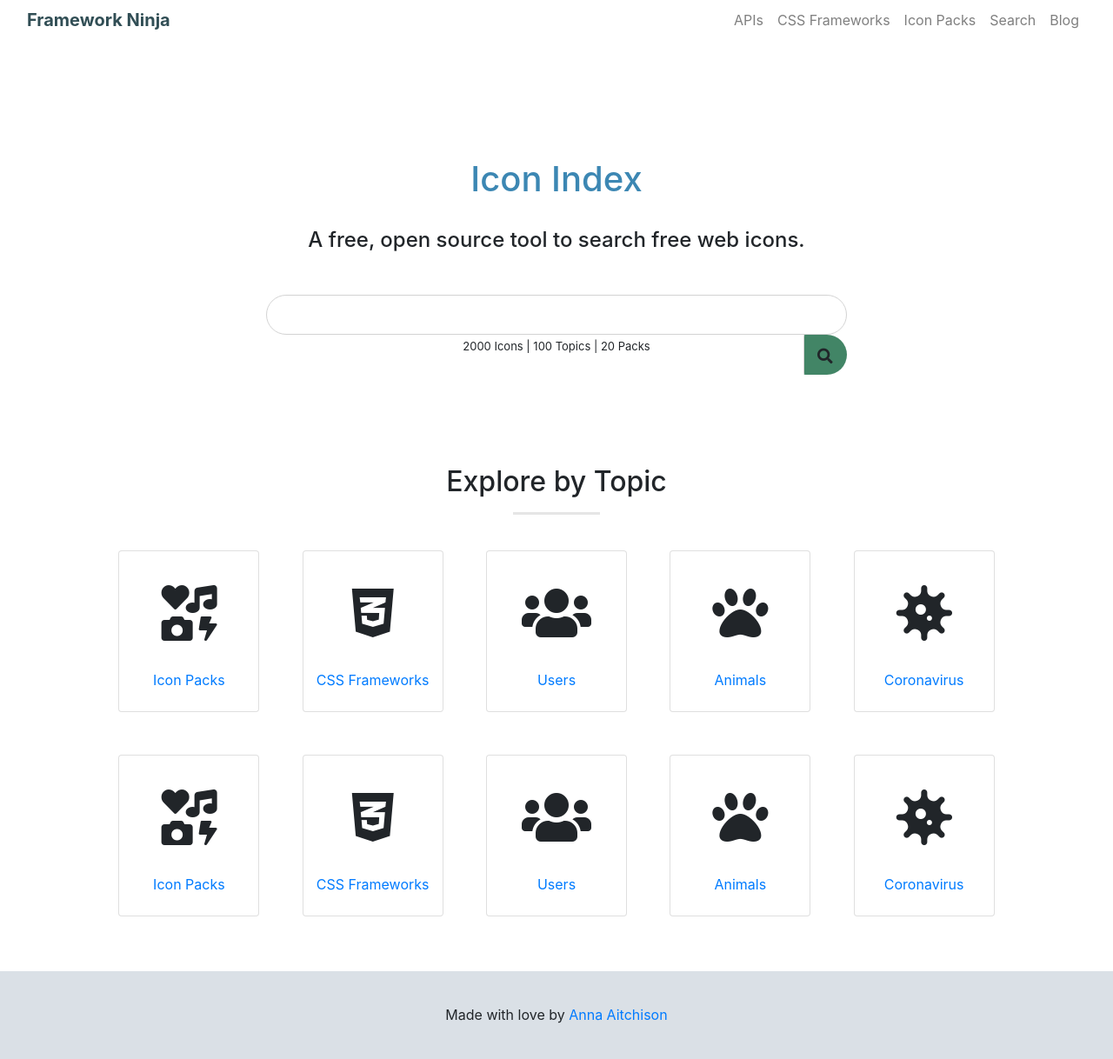
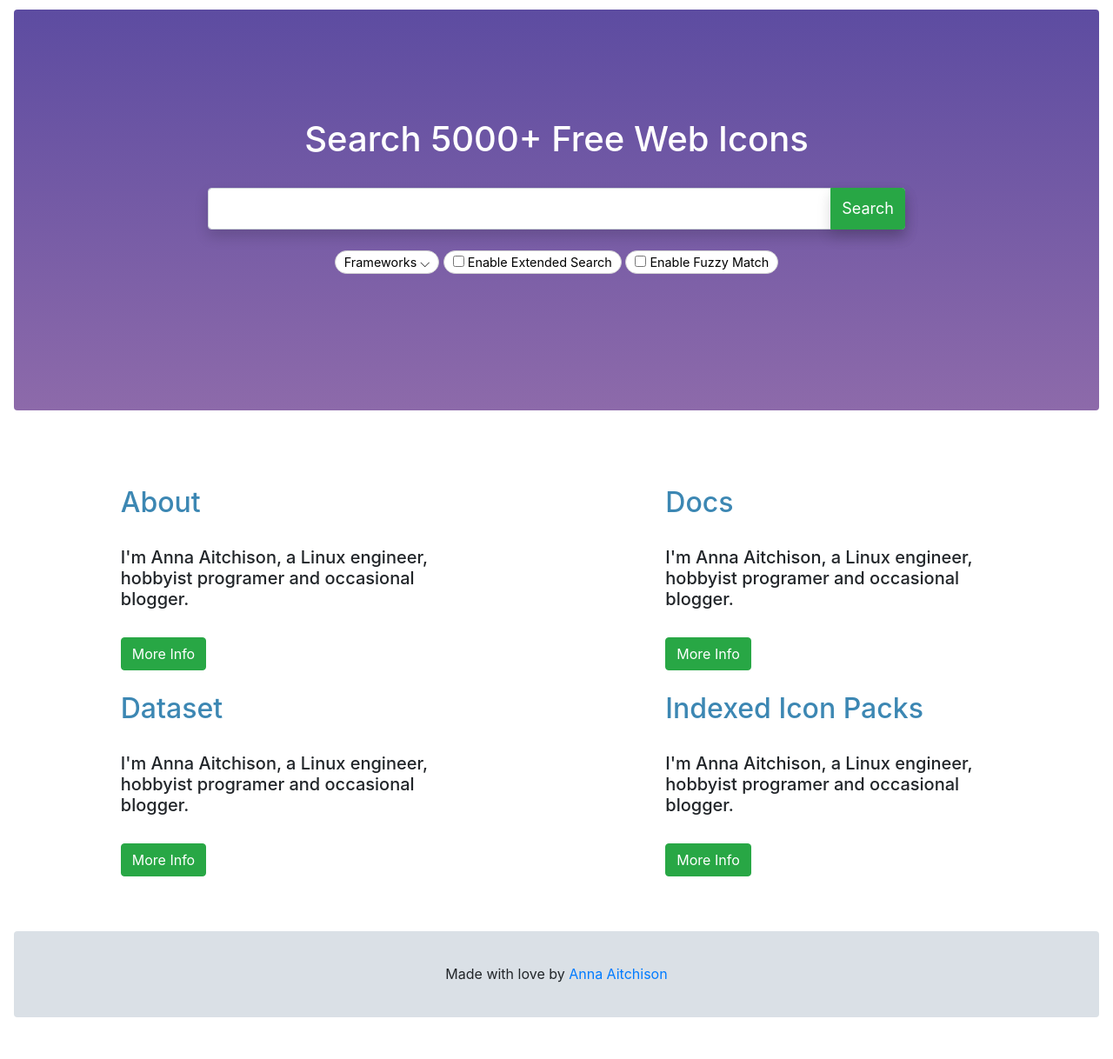
Before and after one commit to Ara225/icon-index, a plain HTML site: page frontend/index.html in a window 1280 px wide. Shown: the part 5-1223 px from the top of the page at 87% size. After the commit the page ends 1191 px from the top, so only its background shows below. Drawn offline with nearby package versions, Linux system fonts and the light colour scheme.

Commit message:
style: Outline of new design
Combining index and search pages into one new prettier page #5 #1

```diff
--- a/frontend/css/custom-styles.css
+++ b/frontend/css/custom-styles.css
@@ -1,24 +1,3 @@
-#search-bar {
-    height: 46px;
-    border-radius: 48px;
-    border: 0.5px solid lightgrey;
-    width: 100%;
-    padding-right: 40px;
-    padding-left: 10px;
-}
-
-#search-btn {
-    height: 46px;
-    border-top-right-radius: 48px;
-    border-bottom-right-radius: 48px;
-    padding: 15px;
-    font-size: 1.1em;
-    position: absolute;
-    right: 15px;
-    border-left: 0.5px solid lightgrey;
-    background-color: rgb(66, 133, 102);
-}
-
 .menu-btn {
     border-radius: 48px;
     border: 0.5px solid lightgrey;
--- a/frontend/index.html
+++ b/frontend/index.html
@@ -15,163 +15,164 @@
     <script src="js/custom.js"></script>
 </head>
 
-<body style="background-color: #DAE0E6;">
-    <div class="text-center container" style="max-width: 2500px;padding: 0px;">
-        <nav class="navbar navbar-light bg-white navbar-expand-md">
-            <div class="container col-12">
-                <a href="#" class="navbar-brand" href="/">
-                    <b style="color:#314E55;">Framework Ninja</b>
-                </a>
-                <button class="navbar-toggler" type="button" data-toggle="collapse" data-target="#navbar-list"
-                    aria-controls="navbarNav" aria-expanded="true" aria-label="Toggle navigation"
-                    onclick="displayMenu(event)">
-                    <span class="navbar-toggler-icon"></span>
-                </button>
-                <div class="collapse navbar-collapse" id="navbar-list">
-                    <ul class="nav navbar-nav ml-auto ">
-                        <li class="nav-item">
-                            <a href="#" class="nav-link" href="/#endpoints">APIs</a>
-                        </li>
-                        <li class="nav-item">
-                            <a href="#" class="nav-link" href="/#endpoints">CSS Frameworks</a>
-                        </li>
-                        <li class="nav-item">
-                            <a href="#" class="nav-link" href="/#endpoints">Icon Packs</a>
-                        </li>
-                        <li class="nav-item">
-                            <a href="#" class="nav-link" href="/#endpoints">Search</a>
-                        </li>
-                        <li class="nav-item">
-                            <a href="#" class="nav-link" href="/blog">Blog</a>
-                        </li>
+<body class="m-3 ">
+    <div class="rounded" style="background-image: linear-gradient(rgb(93, 76, 161), rgb(141, 106, 170));color:white">
+        <form style="padding: 10% 0%;" class="container-flex text-center"
+            onsubmit="console.log((new Date()).valueOf());onFormSubmit(event);return false;" id="search-form">
 
-                    </ul>
+            <div class="col-md-8 col-12 container text-center ">
+                <h1>
+                    Search 5000+ Free Web Icons
+                </h1>
+                <br>
+                <div>
+                    <input class="form-control shadow" style="height: 3em;" id="keywords">
+                    <button class="btn btn-success shadow"
+                        style="right: 15px; top:5em; position: absolute;height: 3em;border-top-left-radius: 0%;border-bottom-left-radius: 0%;">
+                        <span style="font-size: large;">Search</span>
+                    </button>
                 </div>
             </div>
-        </nav>
-        <section class="container-flex" style="padding-bottom: 5%;background-color: white;" id="hero">
-            <div class="row">
-                <div class="col-12" style="padding: 10% 10% 0% 10%;">
-                    <h1 style="color: #3c87b3">
-                        Icon Index
-                    </h1>
+            <br>
+            <div class="col-md-6 col-12 container" style="color: black;">
+                <div class="row d-flex justify-content-center ">
+                    <div>
+                        <button onclick="dropDown(event);" class="menu-btn" type="button">
+                            Frameworks &#9013;
+                        </button>
+                        <div class="d-none shadow rounded menu text-left">
+                            <span class="d-block menu-option"><label><input type="checkbox" id="FontAwesome" value="0,1"
+                                        name="frameworkIDs">&nbsp;
+                                    Font Awesome</label></span>
+                            <span class="d-block menu-option"><label><input type="checkbox" id="MaterialDesignIcons"
+                                        value="2" name="frameworkIDs">&nbsp;
+                                    Material Design Icons</label></span>
+                        </div>
+                    </div>
+                    &nbsp;
+                    <label class="menu-btn"><input type="checkbox" id="extendedSearch"> Enable Extended Search</label>
+                    &nbsp;
+                    <label class="menu-btn"><input type="checkbox" id="fuzzyMatch"> Enable Fuzzy Match</label>
+                </div>
+            </div>
+            <div class="d-none" id="overlay" onclick="hide(event)"></div>
+            <br>
+        </form>
+
+    </div>
+    <div id="searchHeader"></div>
+    <div class="row d-flex justify-content-center" id="tiles" style="background-color: white;">
+    </div>
+    <div class="modal fade" id="exampleModal" tabindex="-1" role="dialog" aria-labelledby="exampleModalLabel"
+        aria-hidden="true">
+        <div class="modal-dialog" role="document">
+            <div class="modal-content text-center">
+                <div class="modal-body container-flex">
+                    <i class="" id="icon" style="font-size: 200px"></i>
+                    <h4 id="iconTagLine">
+                    </h4>
+                    <div class="row">
+                        <p class="text-left col-12 col-md-6">
+                            Load Icon Pack <button onclick="copyToClipboard(event)"
+                                style="padding: 3px;font-size: 10px;position: absolute;right: 15px;top: 1em"
+                                class="btn btn-info">Copy</button>
+                            <br>
+                            <input value="" style="box-shadow: none;" id="loadIconPack" class="form-control">
+                        </p>
+                        <p class="text-left col-12 col-md-6">
+                            Insert <button onclick="copyToClipboard(event)"
+                                style="padding: 3px;font-size: 10px;position: absolute;right: 15px;top: 1em"
+                                class="btn btn-info">Copy</button>
+                            <br>
+                            <input value="" style="box-shadow: none;" id="loadIcon" class="form-control">
+                        </p>
+                    </div>
+                    <h5>Styles</h5>
+                    <div class="row">
+                        <p class="text-left col-12 col-md-6" id="iconLooks">
+                        </p>
+                        <p class="text-left col-12 col-md-6" id="iconBehavior">
+                        </p>
+                    </div>
                     <br>
-                    <h4>
-                      A free, open source tool to search free web icons.
-                    </h4>
-                    <br>
-                    <form class="p-3 row">
-                        <div class="col-12 col-md-8 container">
-                            <input id="search-bar">
-                            <button class="fas fa-search btn" id="search-btn"></button>
-                            <label style="font-size: small;">2000 Icons | 100 Topics | 20 Packs</label>
+                    <div class="row">
+                        <div class="col-12 col-sm-6 text-left">
+                            <button class="btn btn-outline-success" id="leftNav"
+                                onclick="openModal(event, Number(currentDisplayedIcon)-1)">Last Icon</button>
                         </div>
-                    </form>
+                        <div class="col-12 col-sm-6 text-right">
+                            <button class="btn btn-outline-success" id="rightNav"
+                                onclick="openModal(event, Number(currentDisplayedIcon)+1)">Next Icon</button>
+                        </div>
+                    </div>
                 </div>
-        </section>
-        <section class="container-flex" style=" padding:3%;background-color: white;" id="endpoints">
-            <h2>
-                Explore by Topic
-            </h2>
-            <hr style="width: 100px;border-width: 3px;">
-            <div class="row d-flex justify-content-center">
-                <a href="#" class="card text-center" style="margin: 2%;">
-                    <span class="fa-stack fa-4x btn">
-                        <i class="fa fa-circle fa-stack-2x" style="color:white;"></i>
-                        <i class="fas fa-icons fa-stack-1x"></i>
-                    </span>
-                    <p style="line-height: 2.5;">
-                        Icon Packs
-                    </p>
-                </a>
-                <a href="#" class="card text-center" style="margin: 2%;">
-                    <span class="fa-stack fa-4x btn">
-                        <i class="fa fa-circle fa-stack-2x" style="color:white;"></i>
-                        <i class="fab fa-css3-alt fa-stack-1x"></i>
-                    </span>
-                    <p style="line-height: 2.5;">
-                        CSS Frameworks
-                    </p>
-                </a>
-                <a href="#" class="card text-center" style="margin: 2%;">
-                    <span class="fa-stack fa-4x btn">
-                        <i class="fa fa-circle fa-stack-2x" style="color:white;"></i>
-                        <i class="fas fa-users fa-stack-1x"></i>
-                    </span>
-                    <p style="line-height: 2.5;">
-                        Users
-                    </p>
-                </a>
-                <a href="#" class="card text-center" style="margin: 2%;">
-                    <span class="fa-stack fa-4x btn">
-                        <i class="fa fa-circle fa-stack-2x" style="color:white;"></i>
-                        <i class="fas fa-paw fa-stack-1x"></i>
-                    </span>
-                    <p style="line-height: 2.5;">
-                        Animals
-                    </p>
-                </a>
-                <a href="#" class="card text-center" style="margin: 2%;">
-                    <span class="fa-stack fa-4x btn">
-                        <i class="fa fa-circle fa-stack-2x" style="color:white;"></i>
-                        <i class="fas fa-virus fa-stack-1x"></i>
-                    </span>
-                    <p style="line-height: 2.5;">
-                        Coronavirus
-                    </p>
-                </a>
-                <a href="#" class="card text-center" style="margin: 2%;">
-                    <span class="fa-stack fa-4x btn">
-                        <i class="fa fa-circle fa-stack-2x" style="color:white;"></i>
-                        <i class="fas fa-icons fa-stack-1x"></i>
-                    </span>
-                    <p style="line-height: 2.5;">
-                        Icon Packs
-                    </p>
-                </a>
-                <a href="#" class="card text-center" style="margin: 2%;">
-                    <span class="fa-stack fa-4x btn">
-                        <i class="fa fa-circle fa-stack-2x" style="color:white;"></i>
-                        <i class="fab fa-css3-alt fa-stack-1x"></i>
-                    </span>
-                    <p style="line-height: 2.5;">
-                        CSS Frameworks
-                    </p>
-                </a>
-                <a href="#" class="card text-center" style="margin: 2%;">
-                    <span class="fa-stack fa-4x btn">
-                        <i class="fa fa-circle fa-stack-2x" style="color:white;"></i>
-                        <i class="fas fa-users fa-stack-1x"></i>
-                    </span>
-                    <p style="line-height: 2.5;">
-                        Users
-                    </p>
-                </a>
-                <a href="#" class="card text-center" style="margin: 2%;">
-                    <span class="fa-stack fa-4x btn">
-                        <i class="fa fa-circle fa-stack-2x" style="color:white;"></i>
-                        <i class="fas fa-paw fa-stack-1x"></i>
-                    </span>
-                    <p style="line-height: 2.5;">
-                        Animals
-                    </p>
-                </a>
-                <a href="#" class="card text-center" style="margin: 2%;">
-                    <span class="fa-stack fa-4x btn">
-                        <i class="fa fa-circle fa-stack-2x" style="color:white;"></i>
-                        <i class="fas fa-virus fa-stack-1x"></i>
-                    </span>
-                    <p style="line-height: 2.5;">
-                        Coronavirus
-                    </p>
-                </a>
             </div>
-        </section>
-        <footer style="padding:3%;background-color:#DAE0E6;" class="text-center">
-            Made with love by <a href="http://www.aitchisonsoft.co.uk">Anna Aitchison</a>
-        </footer>
+        </div>
     </div>
+    <div class="modal-backdrop fade show" id="backdrop" style="display: none;"></div>
+    </section>
+    <section id="pagination" class="d-flex justify-content-center mt-4">
+    </section>
 
+    <section style="margin: 4% 1%;">
+        <div class="row">
+            <div class="col-md-6" style="padding: 1% 10%;">
+                <h2 style="color: #3c87b3">
+                    About
+                </h2>
+                <br>
+                <h5>
+                    I'm Anna Aitchison, a Linux engineer, hobbyist programer and occasional blogger.
+                </h5>
+                <br>
+                <button class="btn btn-success">
+                    More Info
+                </button>
+            </div>
+            <div class="col-md-6" style="padding: 1% 10%;">
+                <h2 style="color: #3c87b3">
+                    Docs
+                </h2>
+                <br>
+                <h5>
+                    I'm Anna Aitchison, a Linux engineer, hobbyist programer and occasional blogger.
+                </h5>
+                <br>
+                <button class="btn btn-success">
+                    More Info
+                </button>
+            </div>
+            <div class="col-md-6" style="padding: 1% 10%;">
+                <h2 style="color: #3c87b3">
+                    Dataset
+                </h2>
+                <br>
+                <h5>
+                    I'm Anna Aitchison, a Linux engineer, hobbyist programer and occasional blogger.
+                </h5>
+                <br>
+                <button class="btn btn-success">
+                    More Info
+                </button>
+            </div>
+            <div class="col-md-6" style="padding: 1% 10%;">
+                <h2 style="color: #3c87b3">
+                    Indexed Icon Packs
+                </h2>
+                <br>
+                <h5>
+                    I'm Anna Aitchison, a Linux engineer, hobbyist programer and occasional blogger.
+                </h5>
+                <br>
+                <button class="btn btn-success">
+                    More Info
+                </button>
+            </div>
+        </div>
+    </section>
+    <footer style="padding:3%;background-color:#DAE0E6;" class="text-center rounded">
+        Made with love by <a href="http://www.aitchisonsoft.co.uk">Anna Aitchison</a>
+    </footer>
 </body>
 
 </html>
--- a/frontend/js/custom.js
+++ b/frontend/js/custom.js
@@ -150,6 +150,7 @@ async function onFormSubmit(event) {
 
 async function populateSearchResults(items) {
     document.getElementById("tiles").innerHTML = "";
+    document.getElementById("searchHeader").innerHTML = '<h2 class="text-center" style="margin: 5% 0% 3%">' + items.length + ' Matching Results<hr style="width: 100px;border-width: 3px;"></h2>';
     for (let item = 0; item < items.length; item++) {
         const element = items[item];
         let tiles = document.getElementById("tiles");
```
Also changed, not shown: frontend/search.html (deleted, +0 -145 lines).
